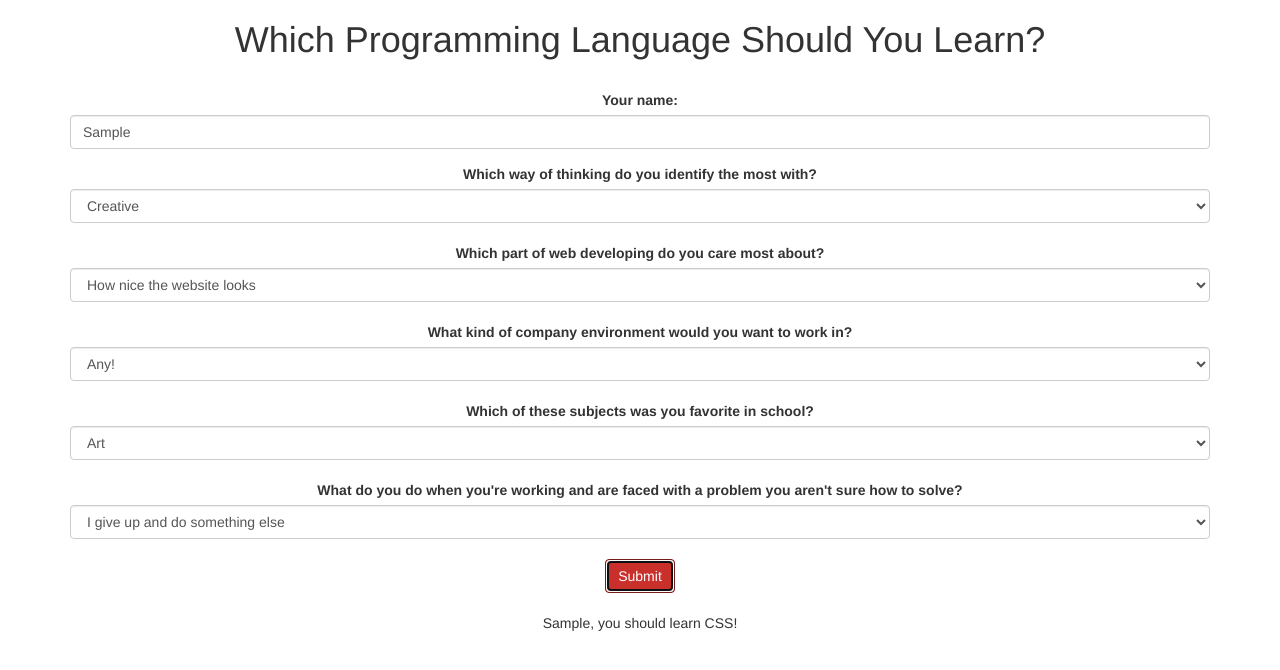
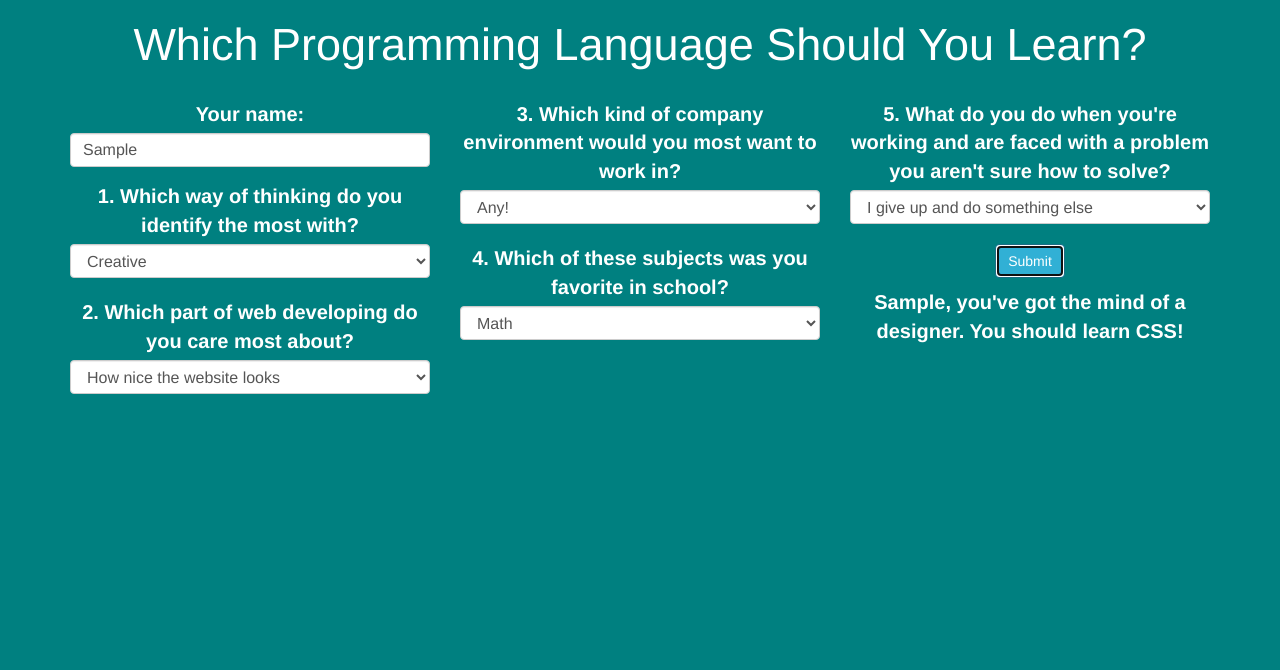
Before and after one commit to dennycle/languagequiz, a plain HTML site: page index.html in a window 1280 px wide. Both pictures are taken after typing "Sample" into the empty fields and a click on the button "Submit". Drawn offline with Linux system fonts and the light colour scheme.

Commit message:
add info to README file and add css styling

```diff
--- a/css/styles.css
+++ b/css/styles.css
@@ -1,7 +1,26 @@
-.php, .java, .css, .csharp {
+.php, .java, .css, .csharp, .help-block {
   display: none;
 }
 
 body {
   text-align: center;
+  background-color: teal;
+  color: white;
 }
+label {
+  font-size: 20px;
+}
+.help-block {
+  color: yellow;
+}
+p {
+  font-size: 20px;
+  font-weight: bold;
+  margin-top: 10px;
+}
+.form-control {
+  font-size: 16px;
+}
+h1 {
+  font-size: 45px;
+}
--- a/index.html
+++ b/index.html
@@ -12,11 +12,14 @@
       <h1>Which Programming Language Should You Learn?</h1>
       <br>
       <form id="characterQuiz">
+        <div class="row">
+          <div class="col-md-4">
             <div class="form-group">
               <label for="name">Your name: </label>
               <input id="name" class="form-control" type="text">
+              <span id="help-block" class="help-block">Please enter your name.</span>
             </div>
-        <label for="mind">Which way of thinking do you identify the most with?</label>
+            <label for="mind"><strong>1.</strong> Which way of thinking do you identify the most with?</label>
             <select class="form-control" id="mind">
               <option value="1">Creative</option>
               <option value="3">Practical</option>
@@ -24,15 +27,16 @@
               <option value="7">Analytical</option>
             </select>
             <br>
-        <label for="care">Which part of web developing do you care most about?</label>
+            <label for="care"><strong>2.</strong> Which part of web developing do you care most about?</label>
             <select class="form-control" id="care">
               <option value="1">How nice the website looks</option>
               <option value="3">How cohesive everything works together</option>
               <option value="7">How well the website functions</option>
               <option value="5">I care about all of the above equally</option>
             </select>
-        <br>
-        <label for="company">What kind of company environment would you want to work in?</label>
+          </div>
+          <div class="col-md-4">
+            <label for="company"><strong>3.</strong> Which kind of company environment would you most want to work in?</label>
             <select class="form-control" id="company">
               <option value="1">Any!</option>
               <option value="3">A small company</option>
@@ -40,15 +44,17 @@
               <option value="7">A big brand company</option>
             </select>
             <br>
-        <label for="subject">Which of these subjects was you favorite in school?</label>
+            <label for="subject"><strong>4.</strong> Which of these subjects was you favorite in school?</label>
             <select class="form-control" id="subject">
-          <option value="1">Art</option>
+              <option value="7">Math</option>
               <option value="3">English</option>
               <option value="5">Science</option>
-          <option value="7">Math</option>
+              <option value="1">Art</option>
             </select>
             <br>
-        <label for="problem">What do you do when you're working and are faced with a problem you aren't sure how to solve? </label>
+          </div>
+          <div class="col-md-4">
+            <label for="problem"><strong>5.</strong> What do you do when you're working and are faced with a problem you aren't sure how to solve? </label>
             <select class="form-control" id="problem">
               <option value="1">I give up and do something else</option>
               <option value="3">I ask a colleague for help</option>
@@ -56,24 +62,25 @@
               <option value="7">I try every solution I can come up with until I fix it myself</option>
             </select>
             <br>
-
-        <button type="submit" class="btn btn-danger"><span class="submit">Submit</span></button>
-      </form>
+            <button type="submit" class="btn btn-info"><span class="submit">Submit</span></button>
             <br>
             <div class="results">
               <div class="css">
-          <p><span class="name"></span>, you should learn CSS!</p>
+                <p><span class="name"></span>, you've got the mind of a designer. You should learn CSS!</p>
               </div>
               <div class="java">
-          <p><span class="name"></span>, you should learn Java!</p>
+                <p><span class="name"></span>, it sounds like you'd be capable of learning any programming language. We suggest you start with one of the most popular language and learn Java!</p>
               </div>
               <div class="php">
-          <p><span class="name"></span>, you should learn PHP!</p>
+                <p><span class="name"></span>, we think you've got what it takes to be a back-end programmer. You should learn PHP!</p>
               </div>
               <div class="csharp">
-          <p><span class="name"></span>, you should learn C#!</p>
+                <p><span class="name"></span>, it sounds like you want to work in the big leagues. You should learn C#!</p>
               </div>
             </div>
           </div>
+        </div>
+      </form>
+    </div>
   </body>
 </html>
--- a/js/scripts.js
+++ b/js/scripts.js
@@ -9,7 +9,13 @@ $(document).ready(function() {
     var score = mind + care + company + subject + problem;
 
     $(".name").text(name);
+    $(".form-group").removeClass("has-error");
+    $(".help-block").hide();
     $(".results").children().hide();
+    if (!name) {
+      $(".name").addClass("has-error");
+      $("#help-block").show();
+    }
     if(score <= 14){
       $(".css").show();
     }
```
Also changed, not shown: 1 other file. Lines whose indentation alone changed are shown as unchanged.
